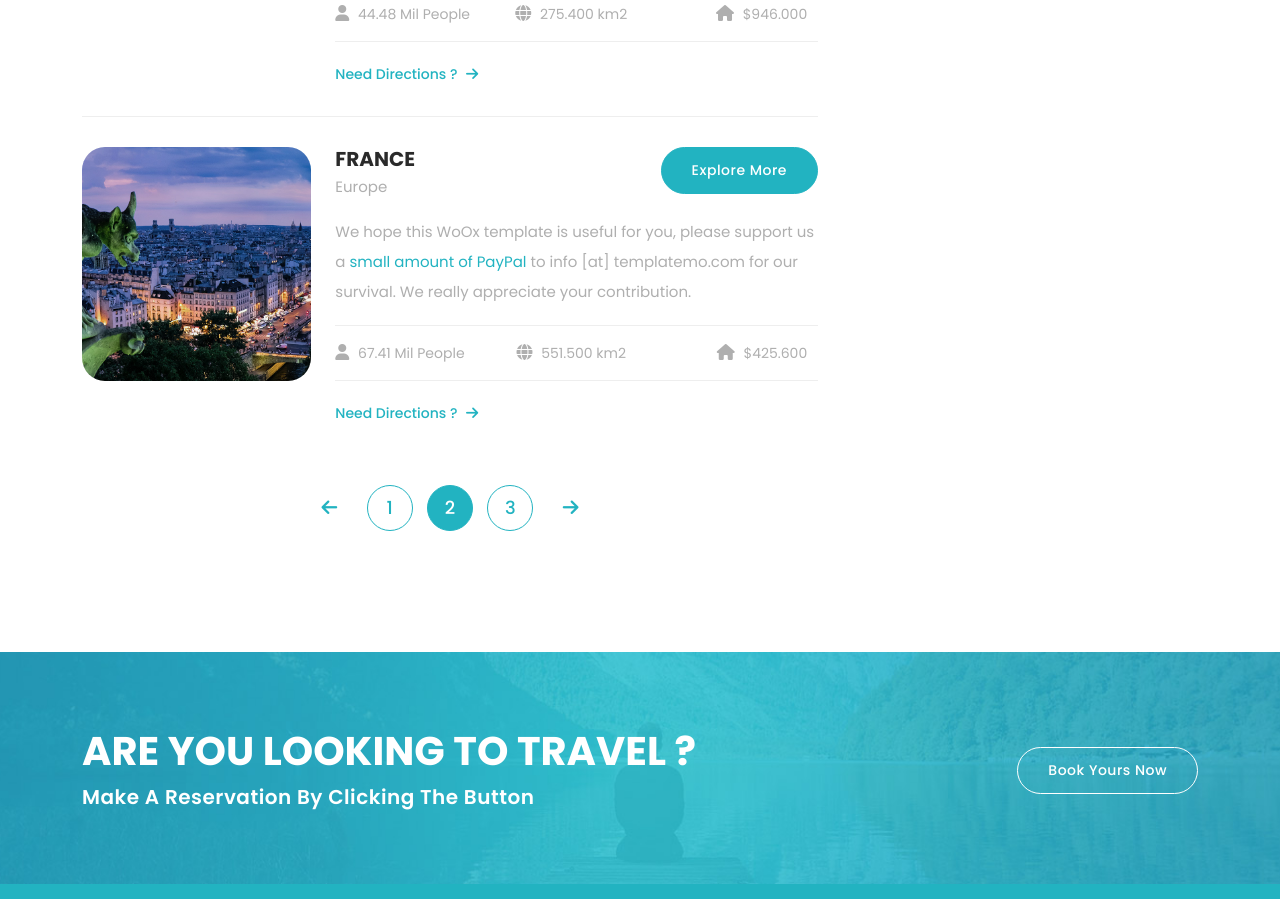
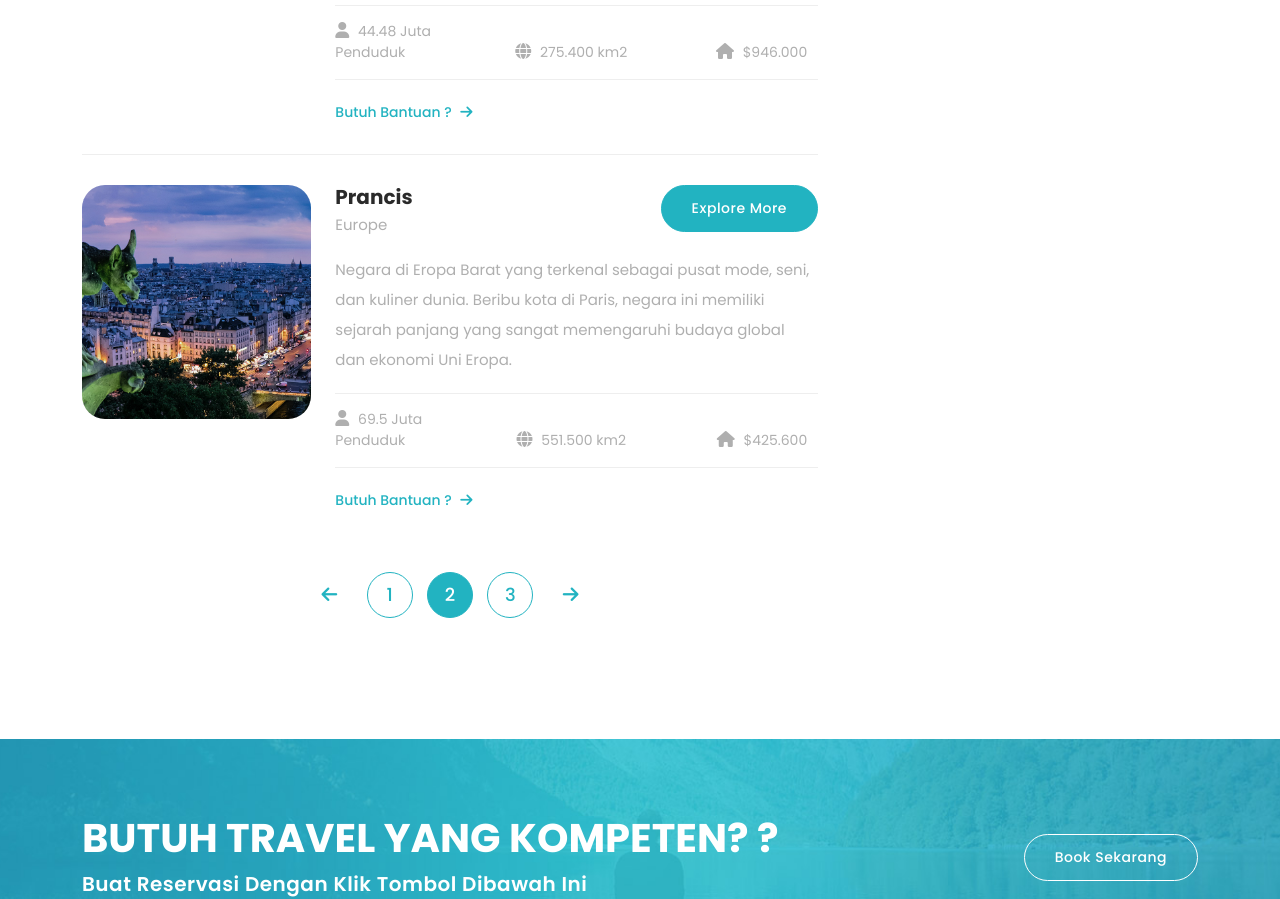
Before and after one commit to farissyahahah-creator/fariswebsite, a plain HTML site: page index.html in a window 1280 px wide. Shown: the part 1772-2671 px from the top of the page. Drawn offline with nearby package versions, Linux system fonts and the light colour scheme.

Commit message:
Update index.html

```diff
--- a/index.html
+++ b/index.html
@@ -274,7 +274,7 @@ https://templatemo.com/tm-580-woox-travel
                         </div>
                         <p>negara landlocked (terkurung daratan) di Eropa Tengah yang terkenal dengan Pegunungan Alpen yang megah, danau-danau jernih, dan standar hidup yang tinggi.</p>
                         <ul class="info">
-                          <li><i class="fa fa-user"></i> 8.66 Juta Orang </li>
+                          <li><i class="fa fa-user"></i> 8.66 Juta Penduduk </li>
                           <li><i class="fa fa-globe"></i> 41.290 km2</li>
                           <li><i class="fa fa-home"></i> $1.100.200</li>
                         </ul>
@@ -303,12 +303,12 @@ https://templatemo.com/tm-580-woox-travel
                         </div>
                         <p>Wilayah tropis di Amerika Tengah yang berpusat di sekitar Laut Karibia dan Samudra Atlantik Utara, membentang dari arah tenggara Florida hingga Venezuela. Terkenal dengan lebih dari 7.000 pulau dan pantai berpasir putih, kawasan ini merupakan gabungan 13 negara berdaulat (seperti Kuba, Jamaika, dan Bahama) dan 17 wilayah dependensi.</p>
                         <ul class="info">
-                          <li><i class="fa fa-user"></i> 44.48 Mil People</li>
+                          <li><i class="fa fa-user"></i> 44.48 Juta Penduduk</li>
                           <li><i class="fa fa-globe"></i> 275.400 km2</li>
                           <li><i class="fa fa-home"></i> $946.000</li>
                         </ul>
                         <div class="text-button">
-                          <a href="about.html">Need Directions ? <i class="fa fa-arrow-right"></i></a>
+                          <a href="about.html">Butuh Bantuan ? <i class="fa fa-arrow-right"></i></a>
                         </div>
                       </div>
                     </div>
@@ -325,19 +325,19 @@ https://templatemo.com/tm-580-woox-travel
                     </div>
                     <div class="col-lg-8 col-sm-7">
                       <div class="right-content">
-                        <h4>FRANCE</h4>
+                        <h4>Prancis</h4>
                         <span>Europe</span>
                         <div class="main-button">
                           <a href="about.html">Explore More</a>
                         </div>
-                        <p>We hope this WoOx template is useful for you, please support us a <a href="https://paypal.me/templatemo" target="_blank">small amount of PayPal</a> to info [at] templatemo.com for our survival. We really appreciate your contribution.</p>
+                        <p>Negara di Eropa Barat yang terkenal sebagai pusat mode, seni, dan kuliner dunia. Beribu kota di Paris, negara ini memiliki sejarah panjang yang sangat memengaruhi budaya global dan ekonomi Uni Eropa.</p>
                         <ul class="info">
-                          <li><i class="fa fa-user"></i> 67.41 Mil People</li>
+                          <li><i class="fa fa-user"></i> 69.5 Juta Penduduk</li>
                           <li><i class="fa fa-globe"></i> 551.500 km2</li>
                           <li><i class="fa fa-home"></i> $425.600</li>
                         </ul>
                         <div class="text-button">
-                          <a href="about.html">Need Directions ? <i class="fa fa-arrow-right"></i></a>
+                          <a href="about.html">Butuh Bantuan ? <i class="fa fa-arrow-right"></i></a>
                         </div>
                       </div>
                     </div>
@@ -375,12 +375,12 @@ https://templatemo.com/tm-580-woox-travel
     <div class="container">
       <div class="row">
         <div class="col-lg-8">
-          <h2>Are You Looking To Travel ?</h2>
-          <h4>Make A Reservation By Clicking The Button</h4>
+          <h2>BUTUH TRAVEL YANG KOMPETEN? ?</h2>
+          <h4>Buat Reservasi Dengan Klik Tombol Dibawah Ini</h4>
         </div>
         <div class="col-lg-4">
           <div class="border-button">
-            <a href="reservation.html">Book Yours Now</a>
+            <a href="reservation.html">Book Sekarang</a>
           </div>
         </div>
       </div>
```
